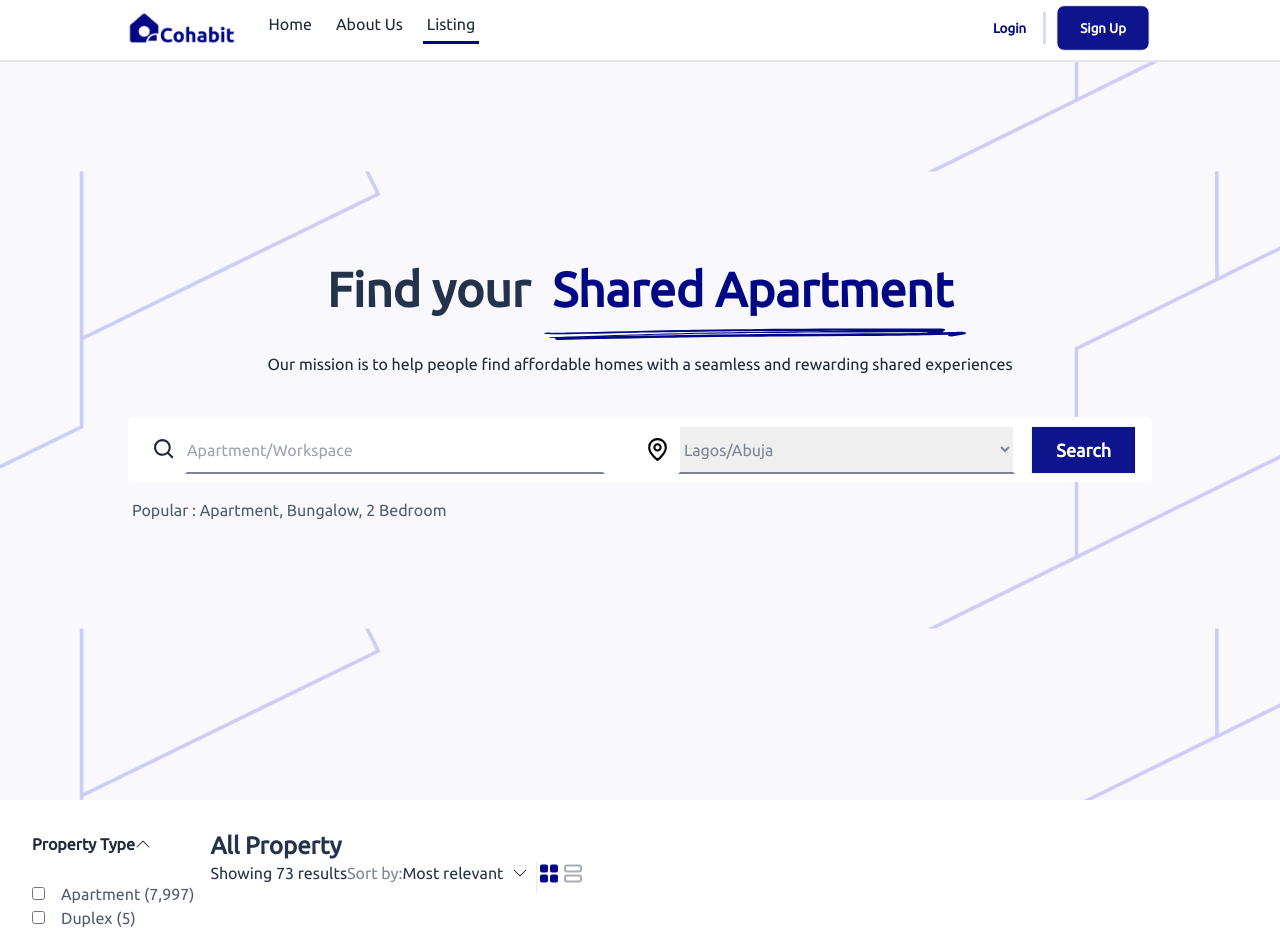
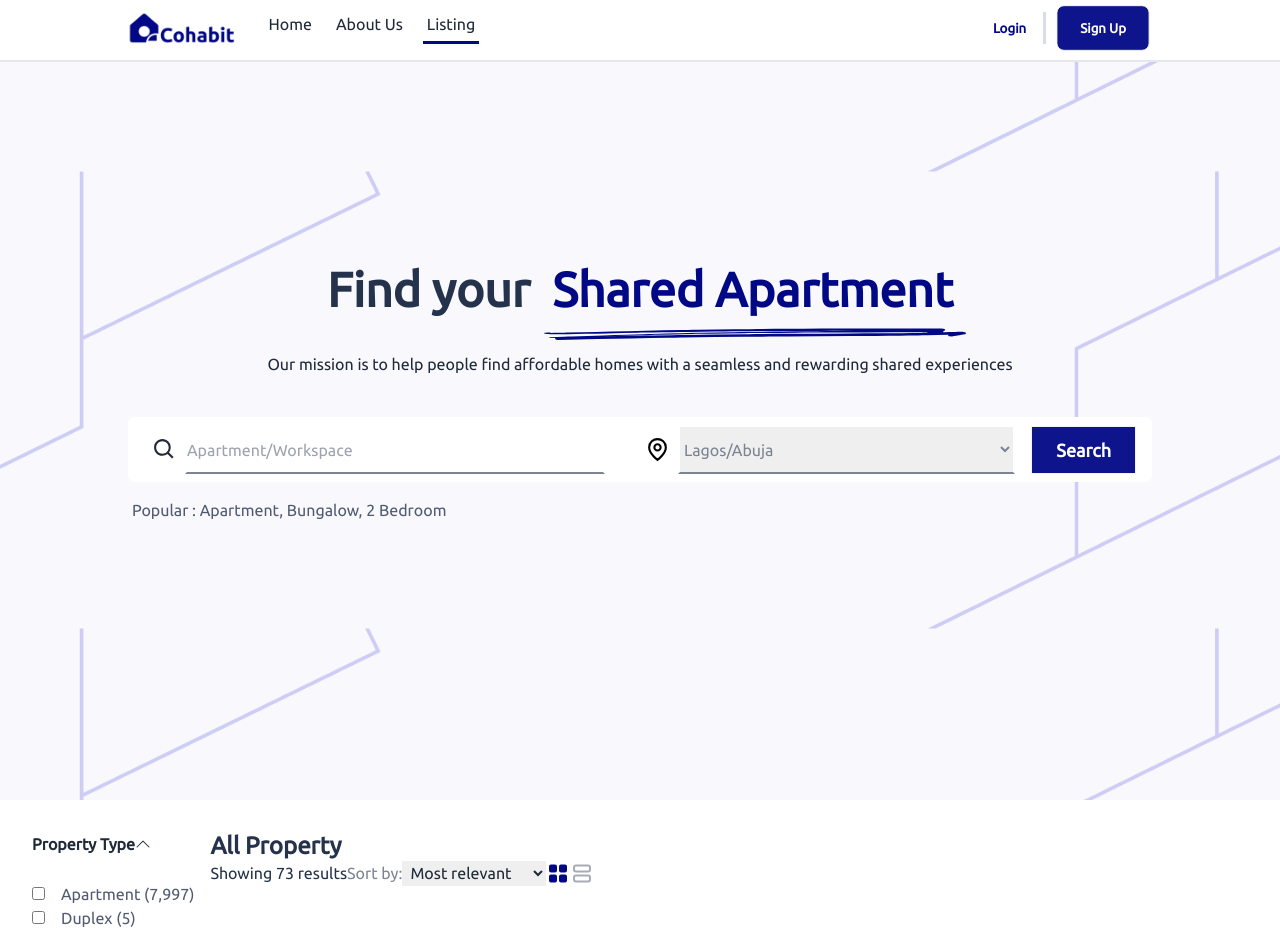
Before and after one commit to lazynerd-studios/Co-Habit-Landing, a React (Vite) app: page /listing in a window 1280 px wide. Shown: the top 933 px of the page. Built offline with nearby package versions, Linux system fonts and the light colour scheme.

Commit message:
Update Listing.jsx

```diff
--- a/src/Components/Listing/Listing.jsx
+++ b/src/Components/Listing/Listing.jsx
@@ -407,13 +407,30 @@ const Listings = () => {
               <p className="text-[#7C8493] font-normal text-base leading-[1.6rem]">
                 Sort by:
               </p>
-              <p className="text-[#25324B] font-medium text-base leading-[1.6rem]">
+              <select className="pr-4 px-1"
+                name="search-filter">
+                <option className="" value='Most relevant'>
+                  Most relevant
+                </option>
+                <option className="" value='Least relevant'>
+                  Least relevant
+                </option>
+                <option className="" value='most relevant'>
+                  Budget
+                </option>
+                <option className="" value='most relevant'>
+                  Location
+                </option>
+              </select>
+              {/* <p className="text-[#25324B] font-medium text-base leading-[1.6rem]">
                 Most relevant
               </p>
               <span className="py-1 px-2">
                 <BsChevronDown />
-              </span>
-              <img src={DivideLine} className="" alt='' />
+              </span> */}
+
+              {/* <img src={DivideLine} className="" alt='' /> */}
+
               <span className="">
                 <svg xmlns="http://www.w3.org/2000/svg" width="24" height="25" viewBox="0 0 24 25" fill="none">
                   <g clip-path="url(#clip0_1014_972)">
```
